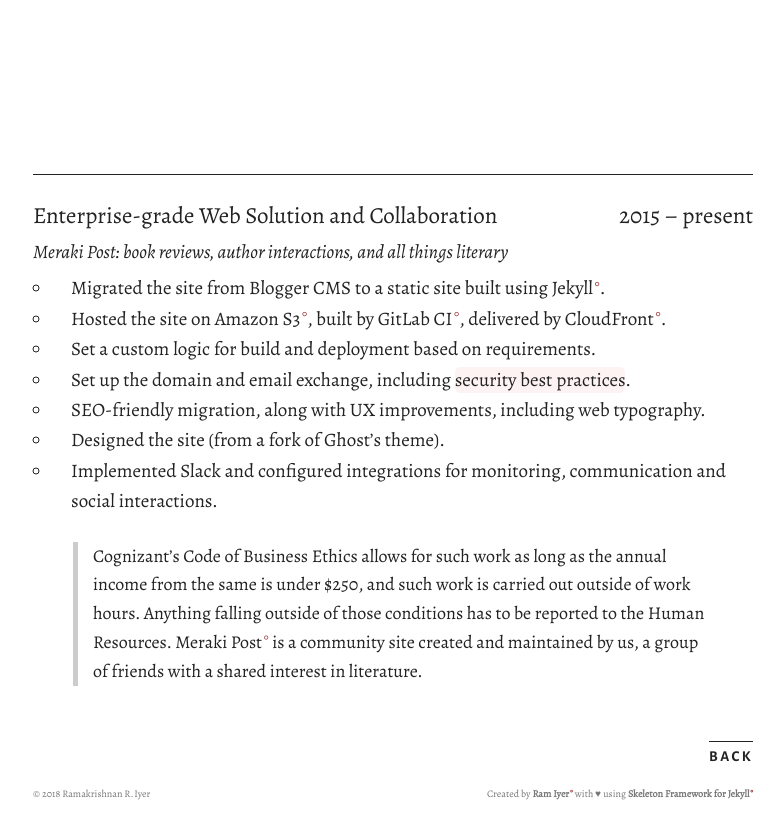
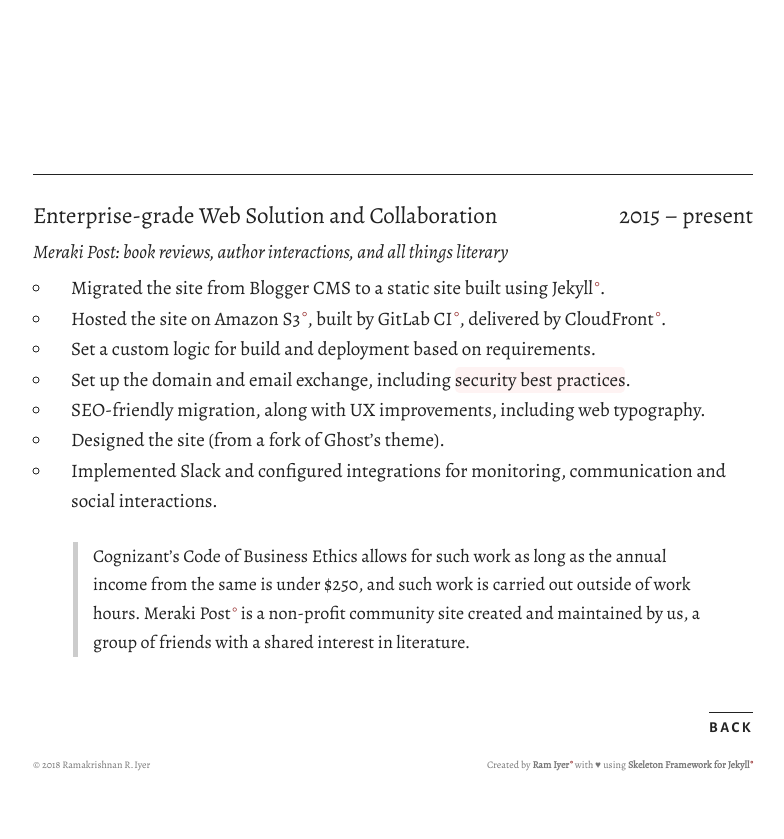
Before and after one commit to theramiyer/resume, a Jekyll site: the page built from data/_extracurricular/web-design-and-implementation.md, in a window 1280 px wide. Shown: the top 839 px of the page, without its empty margins (247-1031 px from the left). Built offline with Jekyll 4.4.1, drawn with Linux system fonts in a browser that asks for light colours; nearby versions of some CDN libraries.

Commit message:
Update disclaimer

```diff
--- a/data/_extracurricular/web-design-and-implementation.md
+++ b/data/_extracurricular/web-design-and-implementation.md
@@ -15,4 +15,4 @@ sequence: 2
 - Designed the site (from a fork of Ghost's theme).
 - Implemented Slack and configured integrations for monitoring, communication and social interactions.
 
-> Cognizant's Code of Business Ethics allows for such work as long as the annual income from the same is under $250, and such work is carried out outside of work hours. Anything falling outside of those conditions has to be reported to the Human Resources. [Meraki&nbsp;Post](https://www.merakipost.com/about/) is a community site created and maintained by us, a group of friends with a shared interest in literature.
+> Cognizant's Code of Business Ethics allows for such work as long as the annual income from the same is under $250, and such work is carried out outside of work hours. [Meraki&nbsp;Post](https://www.merakipost.com/about/) is a non-profit community site created and maintained by us, a group of friends with a shared interest in literature.
```
